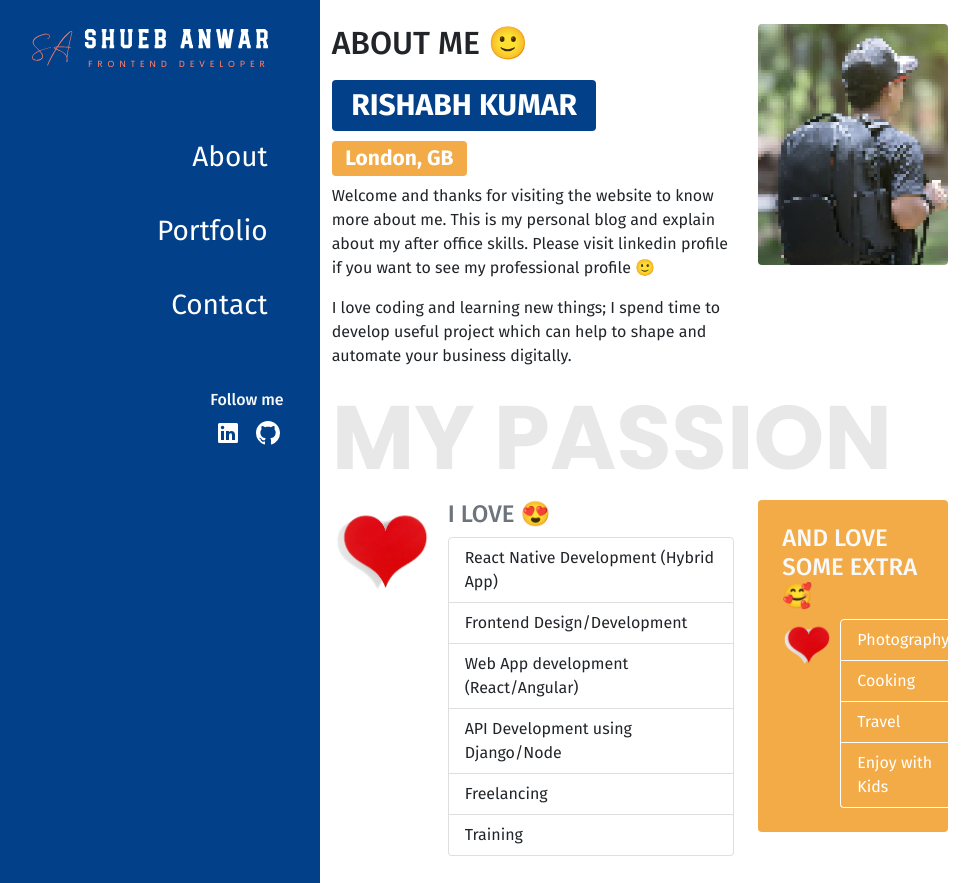
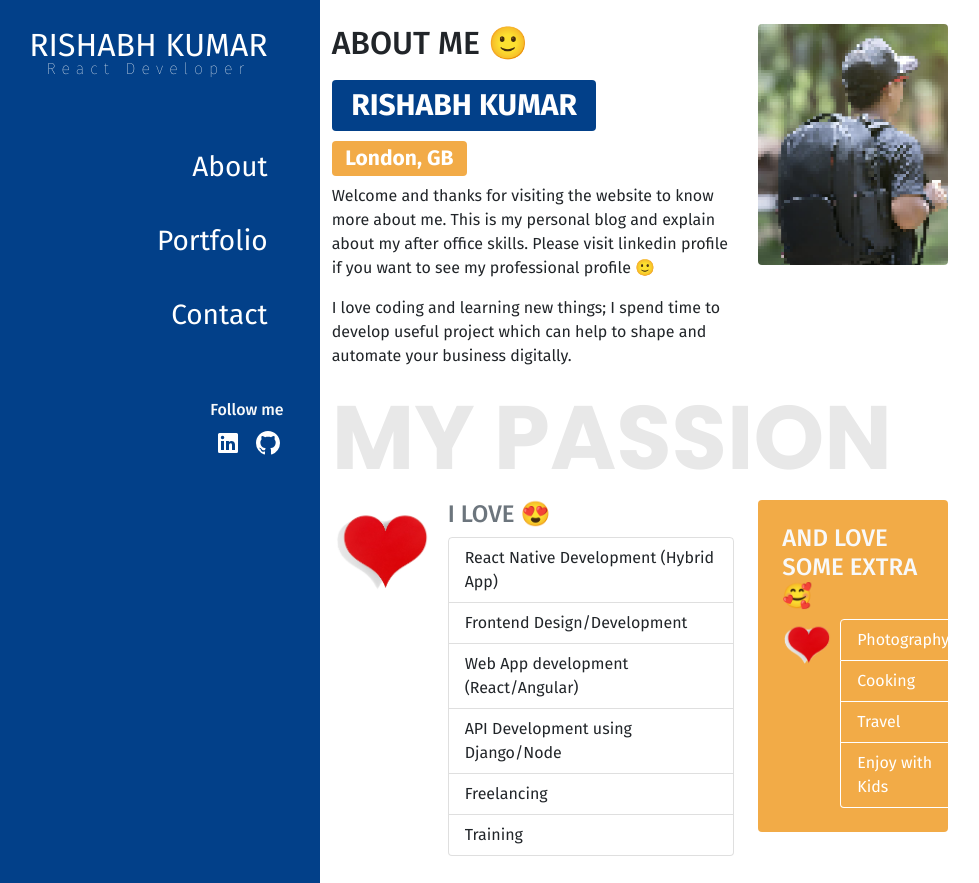
Before and after one commit to kumarrishabh0125/kumarrishabh0125.github.io, a plain HTML site: page index.html in a window 1280 px wide. Shown: the top 883 px of the page, without its empty margins (107-1086 px from the left). Drawn offline with nearby package versions, Linux system fonts and the light colour scheme.

Commit message:
Update index.html

```diff
--- a/index.html
+++ b/index.html
@@ -22,7 +22,9 @@
     <div class="row">
       <div class="col-md-4 bg-primary text-light sidebar-container">
         <nav class="navbar navbar-expand-lg sidebar navbar-dark bg-primary p-2 p-md-4 flex-md-column align-items-md-end">
-          <a class="navbar-brand" href="#"><img class="logo-main" src="images/logo-2.svg" alt="Rishabh Kumar - Frontend Developer" /></a>
+          <a class="navbar-brand fs-2 text-center" href="/" style="line-height: 1">RISHABH KUMAR
+            <small class="d-block fw-lighter fs-6" style="letter-spacing: 6px">React Developer</small>
+          </a>
 
           <button class="navbar-toggler" type="button" data-bs-toggle="collapse" data-bs-target="#navbarButtons"
             aria-controls="navbarButtons" aria-expanded="false" aria-label="Toggle navigation">
```
